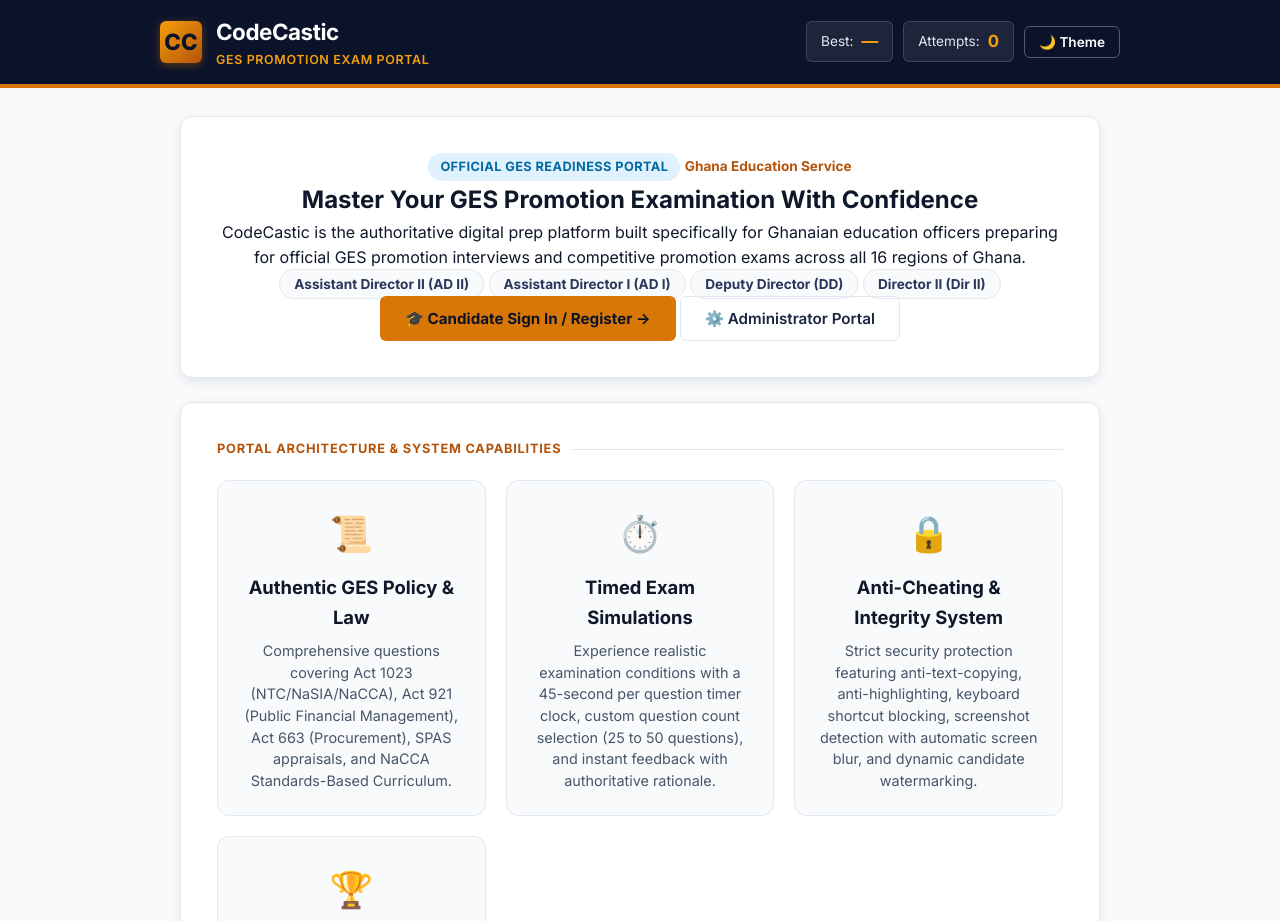
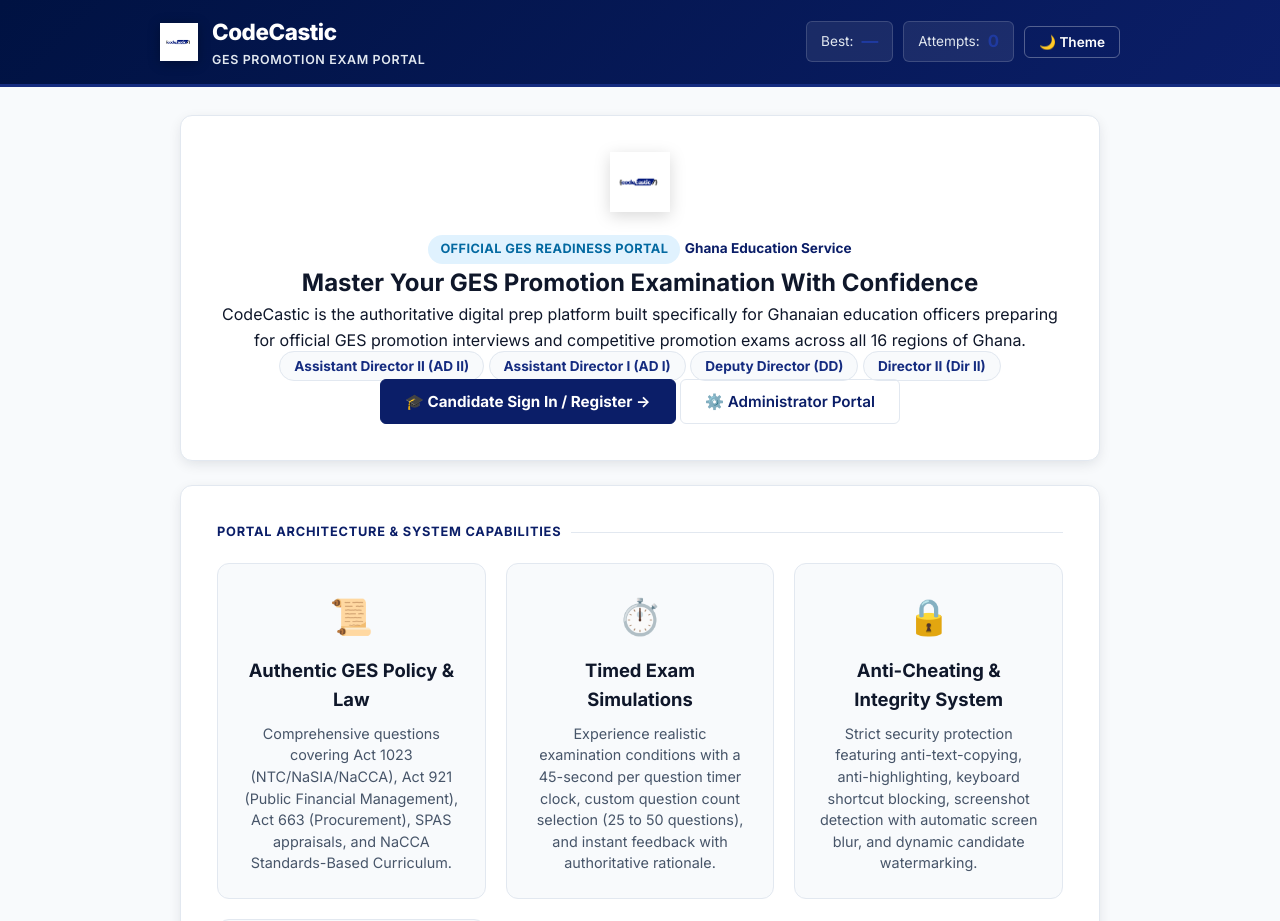
Before and after one commit to maquz/codecastic, a website: page index.html in a window 1280 px wide. Shown: the top 921 px of the page. Drawn offline with nearby package versions, Linux system fonts and the light colour scheme; no server answers.

Commit message:
Integrate official CodeCastic logo and update color theme to Navy Blue and White

```diff
--- a/css/styles.css
+++ b/css/styles.css
@@ -4,17 +4,17 @@
    ========================================================================== */
 
 :root {
-  /* Brand Palette */
-  --navy-950: #0B132B;
-  --navy-900: #1C2541;
-  --navy-800: #2A365B;
-  --navy-700: #3A4B7C;
+  /* Brand Palette — Official CodeCastic Navy Blue & White Theme */
+  --navy-950: #001242;
+  --navy-900: #0B1E68;
+  --navy-800: #152C80;
+  --navy-700: #1F3AA0;
   --navy-100: #EBF0FA;
 
-  --gold-600: #B45309;
-  --gold-500: #D97706;
-  --gold-400: #F59E0B;
-  --gold-100: #FEF3C7;
+  --gold-600: #0B1E68;
+  --gold-500: #0B1E68;
+  --gold-400: #1F3AA0;
+  --gold-100: #EBF0FA;
 
   --emerald-700: #047857;
   --emerald-600: #059669;
@@ -112,8 +112,8 @@ a {
 
 /* Header & Top Bar */
 .topbar {
-  background: var(--navy-950);
-  border-bottom: 4px solid var(--gold-500);
+  background: linear-gradient(135deg, #001242, #0B1E68);
+  border-bottom: 3px solid #152C80;
   position: sticky;
   top: 0;
   z-index: 100;
@@ -139,30 +139,23 @@ a {
   gap: 14px;
 }
 
-.brand-logo {
-  width: 42px;
-  height: 42px;
-  background: linear-gradient(135deg, var(--gold-400), var(--gold-600));
-  border-radius: var(--radius-sm);
-  display: flex;
-  align-items: center;
-  justify-content: center;
-  color: var(--navy-950);
-  font-weight: 800;
-  font-size: 1.4rem;
-  box-shadow: 0 2px 8px rgba(217, 119, 6, 0.4);
+.brand-logo-img {
+  height: 38px;
+  width: auto;
+  object-fit: contain;
+  filter: drop-shadow(0 2px 6px rgba(0, 0, 0, 0.3));
 }
 
 .brand-text h1 {
   font-size: 1.4rem;
-  font-weight: 700;
+  font-weight: 800;
   color: #FFFFFF;
   letter-spacing: -0.02em;
 }
 
 .brand-text span {
   font-size: 0.78rem;
-  color: var(--gold-400);
+  color: #E2E8F0;
   font-weight: 600;
   text-transform: uppercase;
   letter-spacing: 0.05em;
@@ -264,33 +257,25 @@ a {
   transform: translateY(1px);
 }
 
-.btn-primary {
-  background: var(--navy-900);
+.btn-primary, .btn-gold {
+  background: #0B1E68;
   color: #FFFFFF;
-  border-color: var(--navy-900);
-}
-
-.btn-primary:hover {
-  background: var(--navy-800);
-  box-shadow: var(--shadow-sm);
-}
-
-.btn-primary:disabled {
+  border-color: #0B1E68;
+  font-weight: 700;
+}
+
+.btn-primary:hover, .btn-gold:hover {
+  background: #001242;
+  border-color: #001242;
+  color: #FFFFFF;
+  box-shadow: 0 4px 14px rgba(11, 30, 104, 0.35);
+}
+
+.btn-primary:disabled, .btn-gold:disabled {
   background: var(--text-light);
   border-color: var(--text-light);
   cursor: not-allowed;
   opacity: 0.6;
-}
-
-.btn-gold {
-  background: var(--gold-500);
-  color: var(--navy-950);
-  font-weight: 700;
-}
-
-.btn-gold:hover {
-  background: var(--gold-400);
-  box-shadow: 0 4px 12px rgba(217, 119, 6, 0.3);
 }
 
 .btn-outline {
--- a/index.html
+++ b/index.html
@@ -20,7 +20,7 @@
   <header class="topbar">
     <div class="topbar-inner">
       <div class="brand" id="brandHomeBtn" style="cursor:pointer;" title="Return to Portal Home">
-        <div class="brand-logo">CC</div>
+        <img src="images/logo.png" alt="CodeCastic Logo" class="brand-logo-img">
         <div class="brand-text">
           <h1>CodeCastic</h1>
           <span>GES Promotion Exam Portal</span>
@@ -56,9 +56,12 @@
     <section id="screen-landing">
       <!-- Hero Banner -->
       <div class="panel landing-hero">
+        <div class="landing-hero-brand-wrap" style="text-align:center; margin-bottom:16px;">
+          <img src="images/logo.png" alt="CodeCastic Logo" class="landing-hero-logo" style="max-height:60px; width:auto; filter: drop-shadow(0 4px 8px rgba(0,0,0,0.15));">
+        </div>
         <div class="landing-hero-badge-row">
           <span class="badge badge-ad2" style="font-size:0.8rem; padding:4px 12px;">Official GES Readiness Portal</span>
-          <span style="font-size:0.85rem; color:var(--gold-600); font-weight:700;">Ghana Education Service</span>
+          <span style="font-size:0.85rem; color:var(--navy-900); font-weight:700;">Ghana Education Service</span>
         </div>
         <h2 class="landing-hero-heading">
           Master Your GES Promotion Examination With Confidence
@@ -660,8 +663,8 @@
     <div class="auth-card">
 
       <!-- Top Branding Logo & Title -->
-      <div class="auth-card-header">
-        <div class="auth-card-logo">CC</div>
+      <div class="auth-card-header" style="text-align:center;">
+        <img src="images/logo.png" alt="CodeCastic Logo" class="auth-card-logo-img" style="max-height:55px; width:auto; margin-bottom:12px;">
         <h2 class="auth-card-title" id="authHeaderTitle">Welcome Back</h2>
         <p class="auth-card-subtitle" id="authHeaderSubtitle">Login to access your GES promotion exam portal</p>
       </div>
```
Also changed, not shown: images/logo.png (added).
